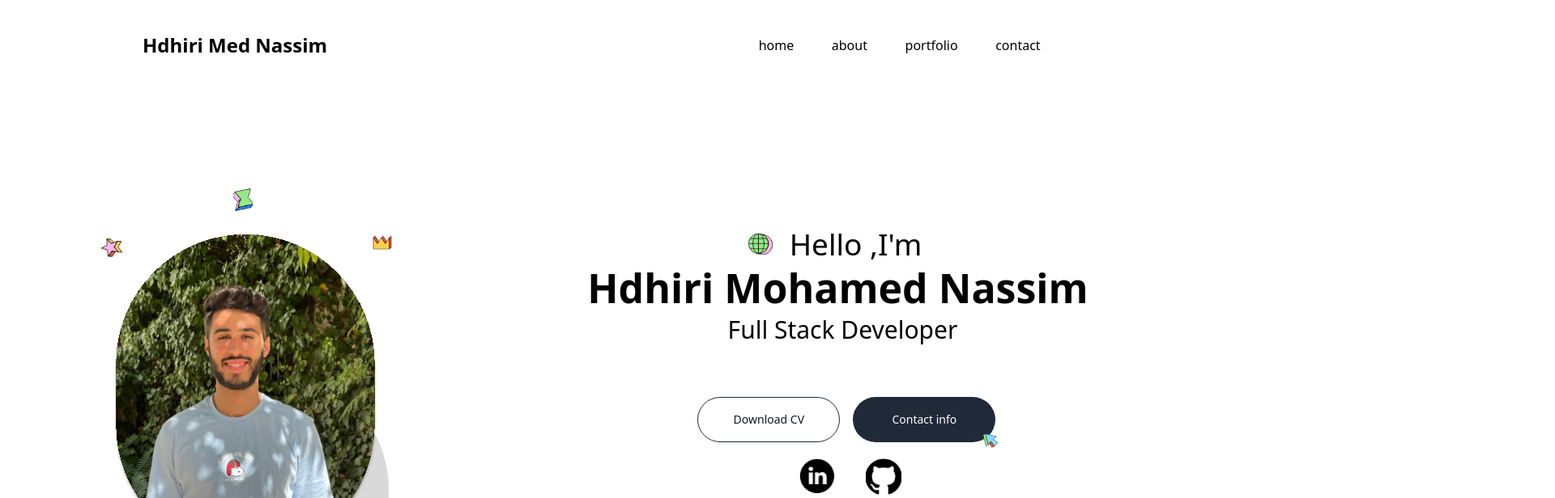
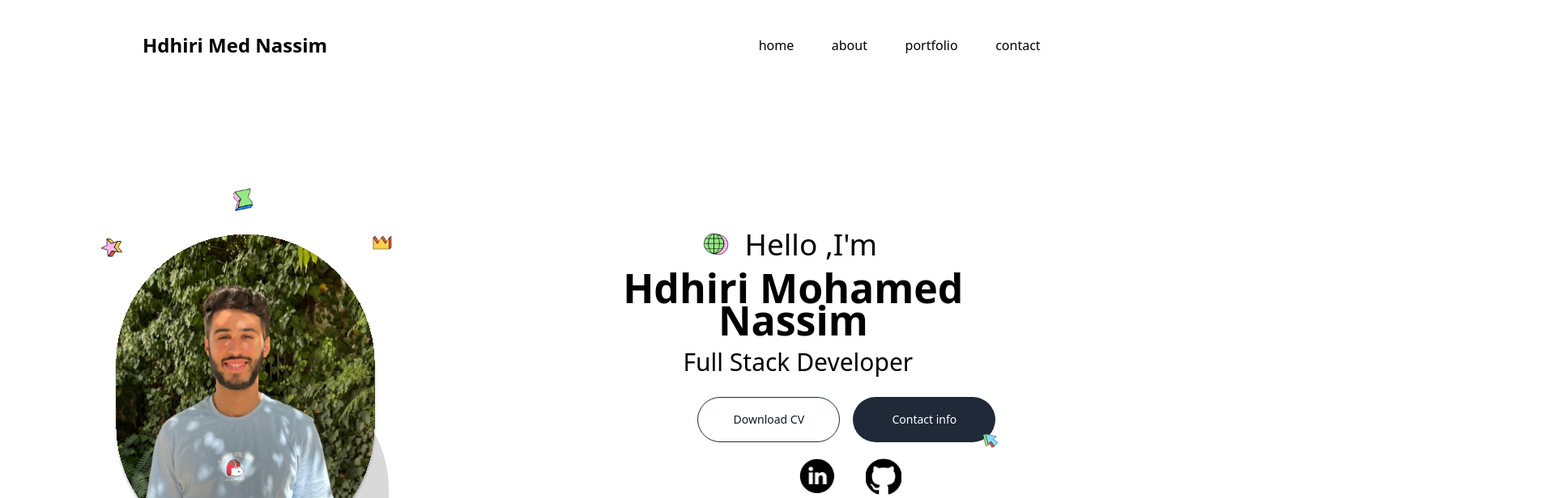
Before and after one commit to NassimHdhiri/my-portfolio, a React (Vite) app: page / in a window 1280 px wide. Shown: the top 616 px of the page at 81% size, 1920 px wide, since content can reach past the window. Built offline with nearby package versions, Linux system fonts and the light colour scheme.

Commit message:
responsive

```diff
--- a/src/components/Layout/Layout.tsx
+++ b/src/components/Layout/Layout.tsx
@@ -11,7 +11,7 @@ export default function Layout({ children }: Props) {
       {/* Sidebar */}
 
       {/* Main Content */}
-      <main className=" w-[95%] p-4 pt-0 m-auto xs:whitespace-nowrap">
+      <main className=" w-[95%] p-4 pt-0 m-auto ">
         {/* Navbar */}
 
           <Navbar/>
```
